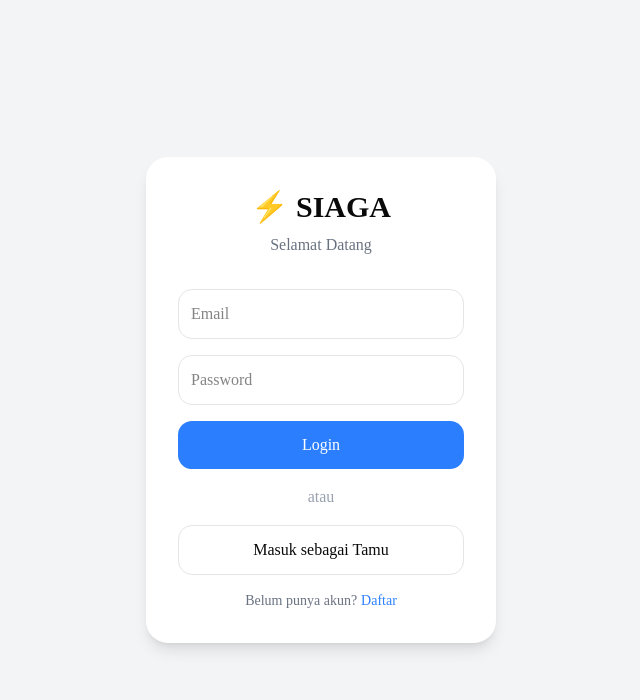
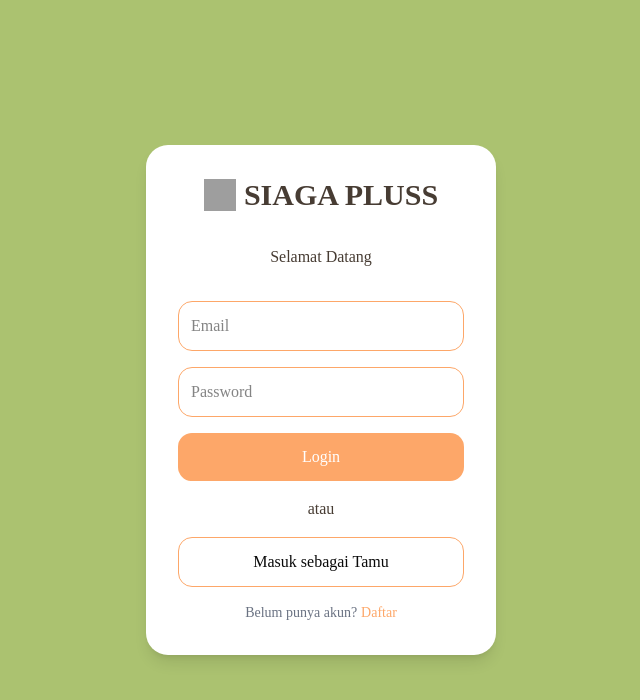
Before and after one commit to Nadineapriliaputri/projectUAS, a Next.js app: page /siaga in a window 1280 px wide. Shown: the top 700 px of the page, without its empty margins (319-959 px from the left). Built offline with nearby package versions, Linux system fonts and the light colour scheme; grey boxes are pictures that could not be loaded.

Commit message:
update login

```diff
--- a/app/siaga/page.tsx
+++ b/app/siaga/page.tsx
@@ -1,14 +1,22 @@
 export default function Home() {
   return (
-    <main className="min-h-screen flex items-center justify-center bg-gray-100">
+    <main className="min-h-screen flex items-center justify-center bg-[#ABC270]">
 
       <div className="bg-white p-8 rounded-3xl shadow-lg w-[350px]">
 
-        <h1 className="text-3xl font-bold text-center">
-          ⚡ SIAGA
-        </h1>
+        <div className="flex items-center justify-center gap-2">
+          <img
+            src="/logo_siaga_pluss.png"
+            alt="Logo"
+            className="w-8 h-8"
+          />
 
-        <p className="text-center text-gray-500 mt-2 mb-8">
+          <h1 className="text-3xl font-bold text-[#473C33]">
+            SIAGA PLUSS
+          </h1>
+        </div>
+
+        <p className="text-center text-[#473C33] mt-8 mb-8">
           Selamat Datang
         </p>
 
@@ -17,34 +25,34 @@ export default function Home() {
           <input
             type="email"
             placeholder="Email"
-            className="border rounded-xl p-3"
+            className="border border-[#FDA769] rounded-xl p-3"
           />
 
           <input
             type="password"
             placeholder="Password"
-            className="border rounded-xl p-3"
+            className="border border-[#FDA769] rounded-xl p-3"
           />
 
           <button
-            className="bg-blue-500 text-white rounded-xl p-3"
+            className="bg-[#FDA769] text-white rounded-xl p-3"
           >
             Login
           </button>
 
-          <p className="text-center text-gray-400">
+          <p className="text-center text-[#473C33]">
             atau
           </p>
 
           <button
-            className="border rounded-xl p-3"
+            className="border border-[#FDA769] rounded-xl p-3"
           >
             Masuk sebagai Tamu
           </button>
 
           <p className="text-center text-sm text-gray-500">
             Belum punya akun?
-            <span className="ml-1 text-blue-500">
+            <span className="ml-1 text-[#FDA769]">
               Daftar
             </span>
           </p>
```
